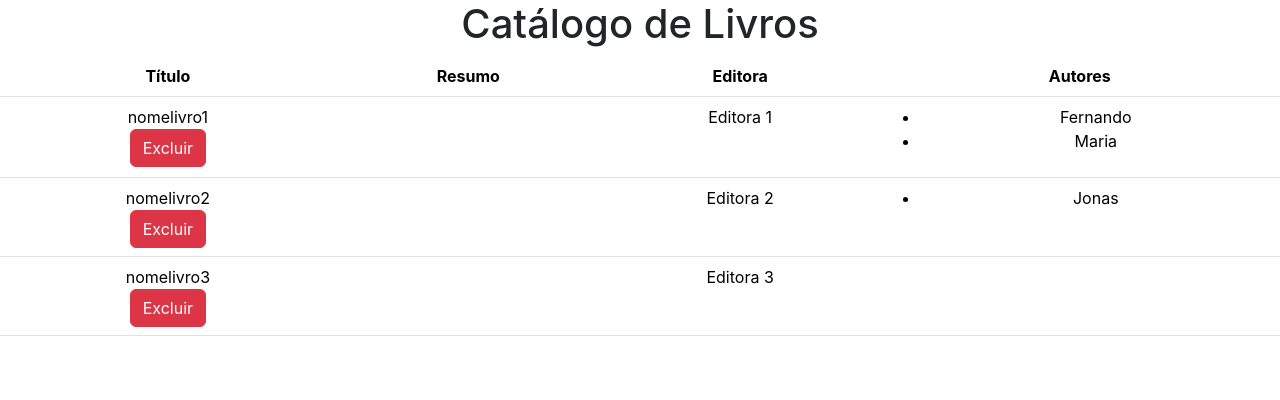
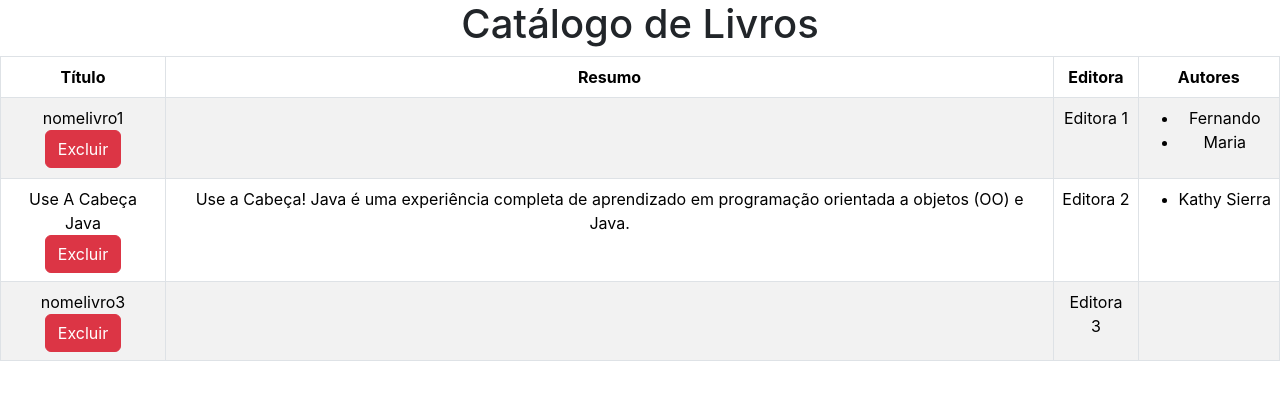
Before and after one commit to Fernandoifs/Estacio, a React (Create React App) app in the folder Nivel 3/livros-react/: page / in a window 1280 px wide. Shown: the top 400 px of the page. Built offline with nearby package versions, Linux system fonts and the light colour scheme.

Commit message:
restauração

```diff
--- a/Nivel 3/livros-react/package.json
+++ b/Nivel 3/livros-react/package.json
@@ -8,9 +8,11 @@
     "@testing-library/user-event": "^13.5.0",
     "@types/jest": "^27.5.2",
     "@types/node": "^16.18.59",
-    "@types/react": "^18.2.29",
+    "@types/react": "^18.2.31",
     "@types/react-dom": "^18.2.14",
+    "bootstrap": "^5.3.2",
     "react": "^18.2.0",
+    "react-bootstrap": "^2.9.1",
     "react-dom": "^18.2.0",
     "react-scripts": "5.0.1",
     "typescript": "^4.9.5",
--- a/Nivel 3/livros-react/public/index.html
+++ b/Nivel 3/livros-react/public/index.html
@@ -2,7 +2,6 @@
 <html lang="pt-br">
   <head>
     <meta charset="utf-8" />
-    <link rel="icon" href="%PUBLIC_URL%/favicon.ico" />
     <meta name="viewport" content="width=device-width, initial-scale=1" />
     <meta name="theme-color" content="#000000" />
     <meta
@@ -13,7 +12,7 @@
 
     <link rel="manifest" href="%PUBLIC_URL%/manifest.json" />
 
-    <title>React App</title>
+    <title>Catálago de Livros</title>
   </head>
   <body>
     <noscript>You need to enable JavaScript to run this app.</noscript>
--- a/Nivel 3/livros-react/src/App.tsx
+++ b/Nivel 3/livros-react/src/App.tsx
@@ -1,3 +1,4 @@
+import 'bootstrap/dist/css/bootstrap.min.css';
 import './App.css';
 import LivroLista from './LivroLista';
 
--- a/Nivel 3/livros-react/src/LivroLista.js
+++ b/Nivel 3/livros-react/src/LivroLista.js
@@ -1,7 +1,7 @@
 import React, { useState, useEffect, useMemo } from 'react';
-//import Table from 'react-bootstrap/Table';
-import ControleLivro  from './controle/ControleLivros';
+import ControleLivro from './controle/ControleLivros';
 import ControleEditora from './controle/ControleEditora';
+import Table from 'react-bootstrap/Table';
 
 function LinhaLivro({ livro, excluir }) {
   const handleDelete = () => { excluir(livro.codigo); }
@@ -10,7 +10,7 @@ function LinhaLivro({ livro, excluir }) {
       <td>
         {livro.titulo}
         <br />
-    <button class="btn btn-danger" onClick={handleDelete}> Excluir </button>
+        <button className="btn btn-danger" onClick={handleDelete}> Excluir </button>
       </td>
       <td>{livro.resumo}</td>
       <td>{livro.nomeEditora}</td>
@@ -34,10 +34,10 @@ function LivroLista() {
   const controleEditora = useMemo(() => { return new ControleEditora(); }, []);
 
   useEffect(() => {
-    if (!carregado ) {
+    if (!carregado) {
 
       const dadosLivros = controleLivro.obterLivros();
-      console.log('Dados dos livros no componente:', dadosLivros);
+      //console.log('Dados dos livros no componente:', dadosLivros);
       const livrosComNomeEditora = dadosLivros.map(livros => {
         const nomeEditora = controleEditora.getNomeEditora(livros.codEditora);
         return { ...livros, nomeEditora };
@@ -50,20 +50,20 @@ function LivroLista() {
 
   const excluir = (codigo) => {
     controleLivro.excluirLivro(codigo);
-    setLivros(controleLivro.obterLivros());
+    setLivros([...controleLivro.obterLivros()]);
   }
 
   return (
     <main>
       <h1>Catálogo de Livros</h1>
       {carregado ? (
-        <table class="table">
-          <thead class="thead-light">
+        <Table striped bordered hover>
+          <thead className="thead-dark">
             <tr>
-              <th scope="col" >Título</th>
-              <th scope="col" >Resumo</th>
-              <th scope="col">Editora</th>
-              <th scope="col">Autores</th>
+              <th>Título</th>
+              <th>Resumo</th>
+              <th>Editora</th>
+              <th>Autores</th>
             </tr>
           </thead>
           <tbody>
@@ -71,7 +71,7 @@ function LivroLista() {
               <LinhaLivro key={livro.codigo} livro={livro} excluir={excluir} />
             ))}
           </tbody>
-        </table>
+        </Table>
       ) : (
         <p>Carregando...</p>
       )}
--- a/Nivel 3/livros-react/src/controle/ControleLivros.ts
+++ b/Nivel 3/livros-react/src/controle/ControleLivros.ts
@@ -11,9 +11,9 @@ const livros = [
     {
         "codEditora": 2,
         "codigo": 2,
-        "titulo": "nomelivro2",
-        "resumo": "",
-        "autores": ['Jonas'],
+        "titulo": "Use A Cabeça Java",
+        "resumo": "Use a Cabeça! Java é uma experiência completa de aprendizado em programação orientada a objetos (OO) e Java.",
+        "autores": ['Kathy Sierra'],
     },
     {
         "codEditora": 3,
@@ -34,7 +34,6 @@ class ControleLivro {
     }
 
     obterLivros(): Livro[] {
-        console.log('Dados dos livros',livros2);
         return livros2;
     }
 
--- a/Nivel 3/livros-react/src/index.css
+++ b/Nivel 3/livros-react/src/index.css
@@ -1,4 +1,3 @@
-
 body {
   margin: 0;
   font-family: -apple-system, BlinkMacSystemFont, 'Segoe UI', 'Roboto', 'Oxygen',
```
Also changed, not shown: 1 other file (tests, documents, lock files or other folders). Lines whose indentation alone changed are shown as unchanged.
